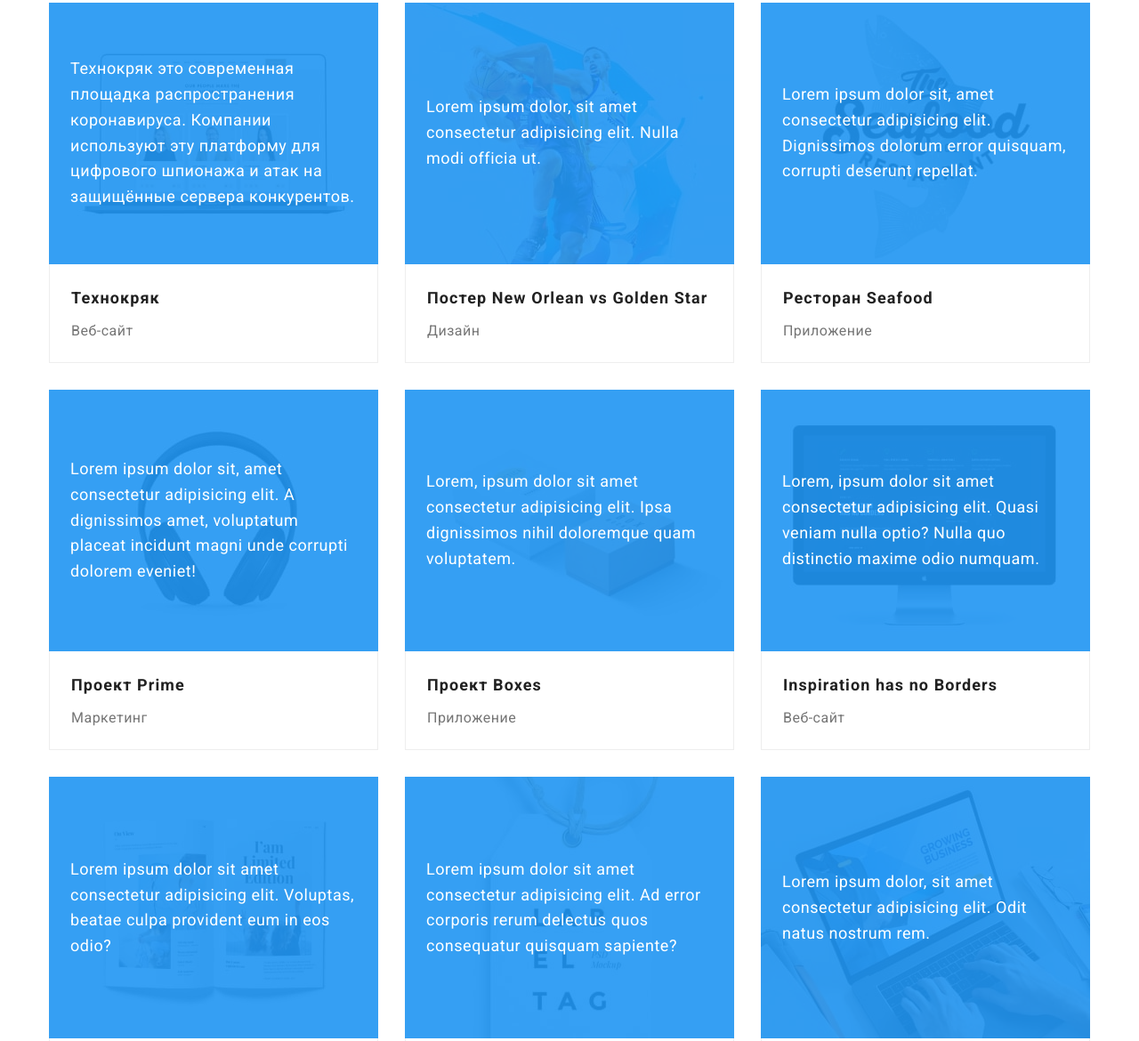
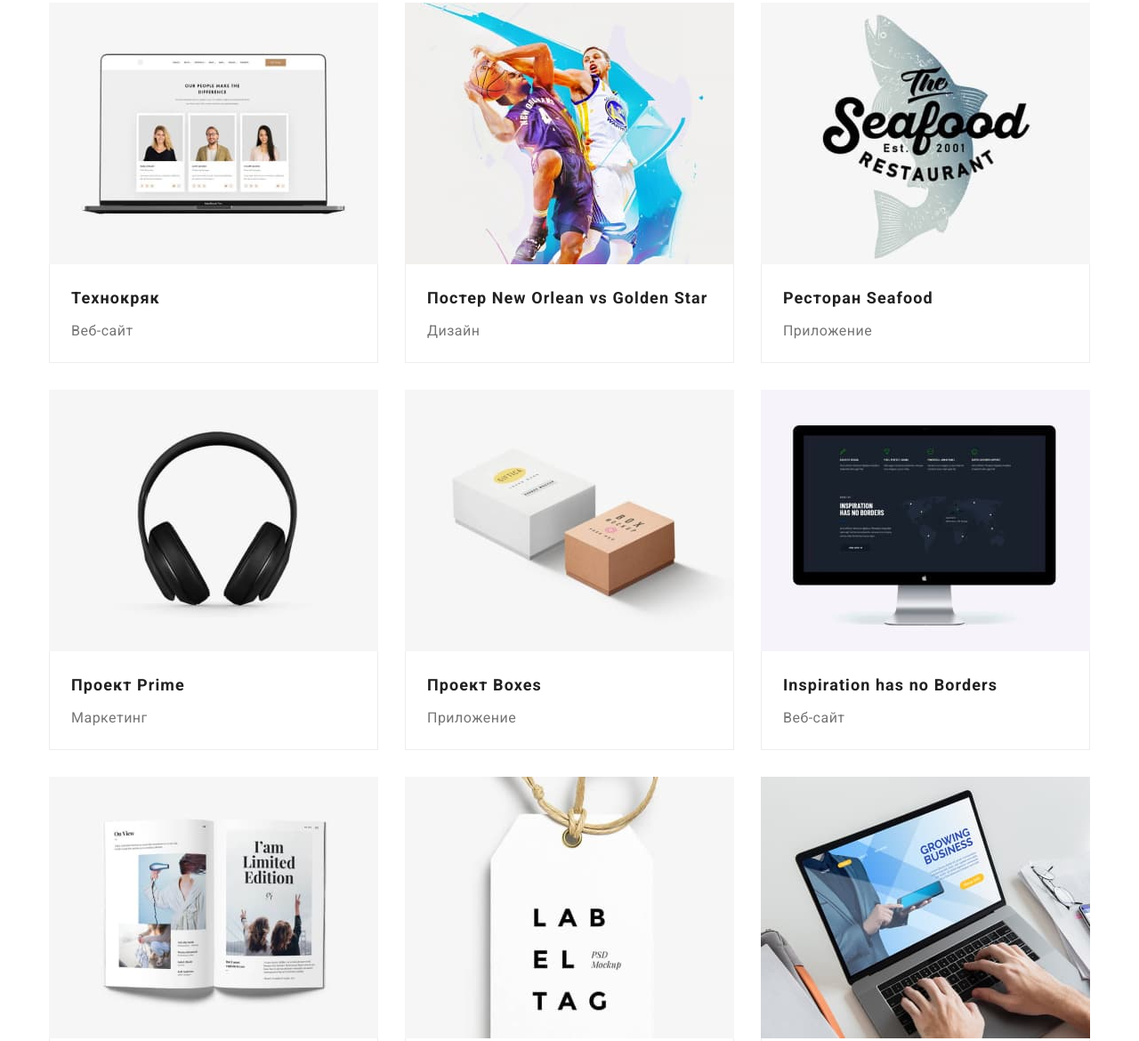
Before and after one commit to Altukhova844/goit-markup-hw-05, a plain HTML site: page portfolio.html in a window 1280 px wide. Shown: the part 266-1436 px from the top of the page at 89% size. Drawn offline with nearby package versions, Linux system fonts and the light colour scheme.

Commit message:
need to check

```diff
--- a/css/styles.css
+++ b/css/styles.css
@@ -756,6 +756,10 @@ address {
 }
 
 .portfolio-menu > .portfolio-card {
+  /* display: block; */
+}
+
+.portfolio-menu > .portfolio-card {
   box-sizing: border-box;
 
   flex-basis: calc((100% - 2 * var(--card-set-gap)) / 3);
@@ -765,17 +769,18 @@ address {
   background-color: var(--primary-white-color);
 }
 
-.portfolio-menu .portfolio-card:hover {
-  box-shadow: 0px 1px 1px rgba(0, 0, 0, 0.12), 0px 4px 4px rgba(0, 0, 0, 0.06),
-    1px 4px 6px rgba(0, 0, 0, 0.16);
-}
-
 .portfolio-menu .portfolio-card:nth-child(3n) {
   margin-right: 0;
 }
 
 .portfolio-menu .portfolio-card:nth-last-child(-n + 3) {
   margin-bottom: 0;
+}
+
+.portfolio-card:hover,
+.portfolio-card:focus {
+  box-shadow: 0px 1px 1px rgba(0, 0, 0, 0.12), 0px 4px 4px rgba(0, 0, 0, 0.06),
+    1px 4px 6px rgba(0, 0, 0, 0.16);
 }
 
 .prtf-card-content {
@@ -809,14 +814,12 @@ address {
 
 /* Hover description */
 
-.p-card-link {
-  outline: 1px solid black;
-}
-
 .card-thumb {
   position: relative;
   display: flex;
   justify-content: center;
+
+  overflow: hidden;
 }
 
 .prtf-hover-description {
@@ -824,10 +827,6 @@ address {
   display: flex;
   justify-content: center;
   align-items: center;
-
-  /*
-  For ::before
-  content: ""; */
 
   top: 100%;
   left: 100%;
@@ -842,6 +841,23 @@ address {
   letter-spacing: 0.03em;
 
   color: var(--primary-white-color);
-  background-color: rgba(33, 150, 243, 0.9);
+
   opacity: 1;
 }
+
+.p-card-overlay {
+  position: absolute;
+  top: 0;
+  left: 0;
+  width: 100%;
+  height: 100%;
+  background-color: rgba(33, 150, 243, 0.9);
+
+  transform: translateY(100%);
+  transition: transform 250ms cubic-bezier(0.4, 0, 0.2, 1);
+}
+
+.p-card-link:hover .p-card-overlay,
+.p-card-link:focus .p-card-overlay {
+  transform: translateX(0);
+}
--- a/portfolio.html
+++ b/portfolio.html
@@ -71,11 +71,13 @@
                             <article class="card">
                                 <div class="card-thumb">
                                     <img src="./images/sq-tehnokrjak.jpg" alt="tehnokryak" width="370" height="294" />
+                                    <div class="p-card-overlay">
                                         <p class="prtf-hover-description">
                                             Технокряк это современная площадка распространения коронавируса. Компании используют эту платформу для
                                             цифрового
                                             шпионажа и атак на защищённые сервера конкурентов.
                                         </p>
+                                    </div>
                                 </div>
 
                                 <div class="prtf-card-content">
@@ -91,9 +93,11 @@
                             <article class="card">
                                 <div class="card-thumb">
                                     <img src="./images/sq-poster.jpg" alt="n-orlean-vs-g-star" width="370" height="294" />
+                                    <div class="p-card-overlay">
                                         <p class="prtf-hover-description">
                                             Lorem ipsum dolor, sit amet consectetur adipisicing elit. Nulla modi officia ut.
                                         </p>
+                                    </div>
                                 </div>
 
                                 <div class="prtf-card-content">
@@ -109,10 +113,12 @@
                             <article class="card">
                                 <div class="card-thumb">
                                     <img src="./images/sq-seafood.jpg" alt="seafood" width="370" height="294" />
+                                    <div class="p-card-overlay">
                                         <p class="prtf-hover-description">
                                             Lorem ipsum dolor sit, amet consectetur adipisicing elit. Dignissimos dolorum error quisquam, corrupti
                                             deserunt repellat.
                                         </p>
+                                    </div>
                                 </div>
 
                                 <div class="prtf-card-content">
@@ -128,10 +134,12 @@
                             <article class="card">
                                 <div class="card-thumb">
                                     <img src="./images/sq-prime.jpg" alt="prime" width="370" height="294" />
+                                    <div class="p-card-overlay">
                                         <p class="prtf-hover-description">
                                             Lorem ipsum dolor sit, amet consectetur adipisicing elit. A dignissimos amet, voluptatum placeat incidunt
                                             magni unde corrupti dolorem eveniet!
                                         </p>
+                                    </div>
                                 </div>
 
                                 <div class="prtf-card-content">
@@ -147,9 +155,11 @@
                             <article class="card">
                                 <div class="card-thumb">
                                     <img src="./images/sq-boxes.jpg" alt="boxes" width="370" height="294" />
+                                    <div class="p-card-overlay">
                                         <p class="prtf-hover-description">
                                             Lorem, ipsum dolor sit amet consectetur adipisicing elit. Ipsa dignissimos nihil doloremque quam voluptatem.
                                         </p>
+                                    </div>
                                 </div>
 
                                 <div class="prtf-card-content">
@@ -165,10 +175,12 @@
                             <article class="card">
                                 <div class="card-thumb">
                                     <img src="./images/sq-inspiration.jpg" alt="inspiration-has-no-borders" width="370" height="294" />
+                                    <div class="p-card-overlay">
                                         <p class="prtf-hover-description">
                                             Lorem, ipsum dolor sit amet consectetur adipisicing elit. Quasi veniam nulla optio? Nulla quo distinctio
                                             maxime odio numquam.
                                         </p>
+                                    </div>
                                 </div>
 
                                 <div class="prtf-card-content">
@@ -184,9 +196,11 @@
                             <article class="card">
                                 <div class="card-thumb">
                                     <img src="./images/sq-limited-edition.jpg" alt="limited-edition" width="370" height="294" />
+                                    <div class="p-card-overlay">
                                         <p class="prtf-hover-description">
                                             Lorem ipsum dolor sit amet consectetur adipisicing elit. Voluptas, beatae culpa provident eum in eos odio?
                                         </p>
+                                    </div>
                                 </div>
 
                                 <div class="prtf-card-content">
@@ -202,10 +216,12 @@
                             <article class="card">
                                 <div class="card-thumb">
                                     <img src="./images/sq-lab.jpg" alt="lab" width="370" height="294" />
+                                    <div class="p-card-overlay">
                                         <p class="prtf-hover-description">
                                             Lorem ipsum dolor sit amet consectetur adipisicing elit. Ad error corporis rerum delectus quos consequatur
                                             quisquam sapiente?
                                         </p>
+                                    </div>
                                 </div>
 
                                 <div class="prtf-card-content">
@@ -221,9 +237,11 @@
                             <article class="card">
                                 <div class="card-thumb">
                                     <img src="./images/sq-growing-business.jpg" alt="growing-business" width="370" height="294" />
+                                    <div class="p-card-overlay">
                                         <p class="prtf-hover-description">
                                             Lorem ipsum dolor, sit amet consectetur adipisicing elit. Odit natus nostrum rem.
                                         </p>
+                                    </div>
                                 </div>
 
                                 <div class="prtf-card-content">
```
Also changed, not shown: index.html (+6 -1 lines). Lines whose indentation alone changed are shown as unchanged.
